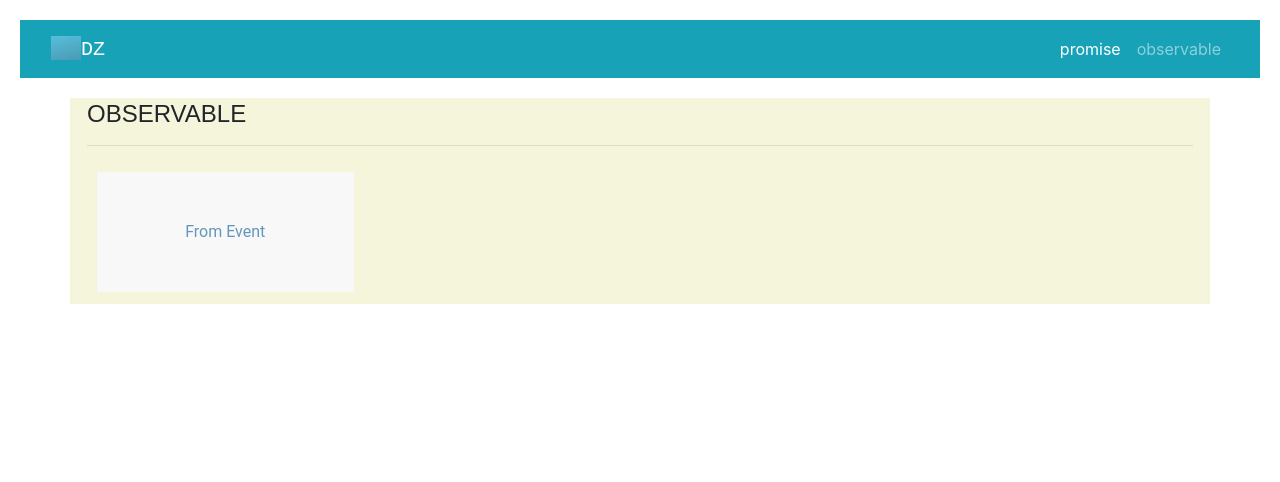
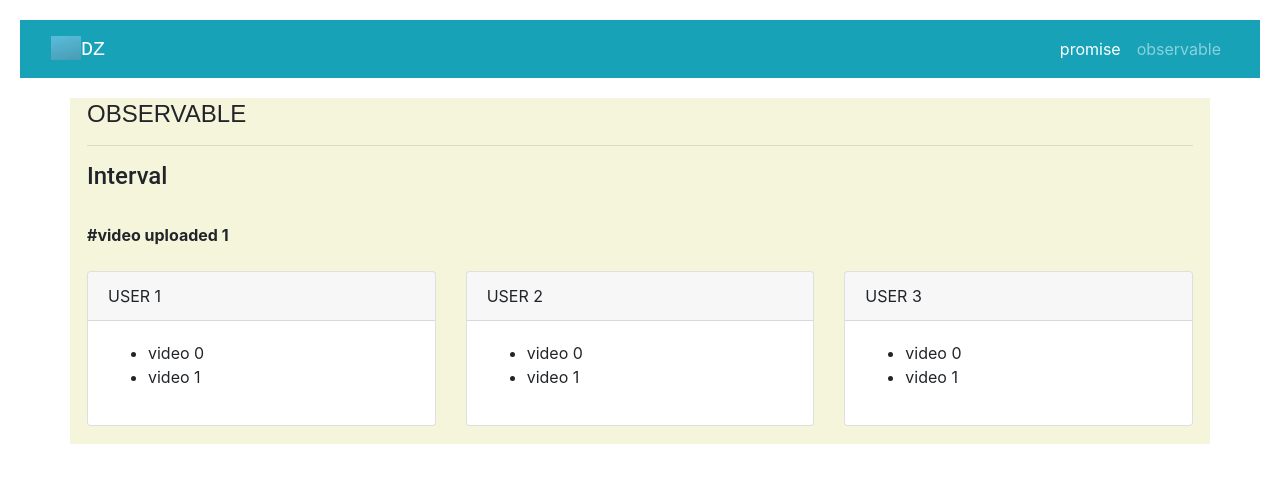
Before and after one commit to DeepakZunzunkar/RxjsDemo, an Angular app: page /observable/interval in a window 1280 px wide. Before the commit this address led to /observable. Shown: the top 482 px of the page. Built offline with nearby package versions, Linux system fonts and the light colour scheme.

Commit message:
interval and timer operator basice example

```diff
--- a/src/app/app-routing.module.ts
+++ b/src/app/app-routing.module.ts
@@ -5,6 +5,7 @@ import { PromiseComponent } from './promise/promise.component';
 import { ObervableComponent } from './obervable/obervable.component';
 import { ListComponent } from './obervable/list/list.component';
 import { FromEventComponent } from './obervable/from-event/from-event.component';
+import { IntervalComponent } from './obervable/interval/interval.component';
 
 const appRoutes :Routes = [
 
@@ -14,7 +15,8 @@ const appRoutes :Routes = [
 
       // { path : 'list', component:ListComponent },
       { path : '', component:ListComponent },  //set default routes for observable
-      { path : 'fromEvent', component: FromEventComponent }
+      { path : 'fromEvent', component: FromEventComponent },
+      { path : 'interval', component: IntervalComponent }
 
 
   ]},
--- a/src/app/app.module.ts
+++ b/src/app/app.module.ts
@@ -9,6 +9,7 @@ import { ObervableComponent } from './obervable/obervable.component';
 import { AppRoutingModule } from './app-routing.module';
 import { ListComponent } from './obervable/list/list.component';
 import { FromEventComponent } from './obervable/from-event/from-event.component';
+import { IntervalComponent } from './obervable/interval/interval.component';
 
 // const appRoutes :Routes = [
 
@@ -24,7 +25,8 @@ import { FromEventComponent } from './obervable/from-event/from-event.component'
     PromiseComponent,
     ObervableComponent,
     ListComponent,
-    FromEventComponent
+    FromEventComponent,
+    IntervalComponent
   ],
   imports: [
     BrowserModule,
--- a/src/app/obervable/from-event/from-event.component.html
+++ b/src/app/obervable/from-event/from-event.component.html
@@ -21,9 +21,9 @@
             <div class="card">
                 <div class="card-header">List</div>
                 <div class="card-body">
-                   <div id="elContainer1" class="ul">
+                   <ul id="elContainer1">
 
-                   </div>
+                   </ul>
                 </div>
             </div>
         </div>
--- /dev/null
+++ b/src/app/obervable/interval/interval.component.html
@@ -0,0 +1,40 @@
+<div class="my-3">
+    <h4 style="font-family: 'Roboto';">Interval</h4>
+    <br>
+    <strong>#video uploaded  {{ obsMsg }}</strong>
+    <br>
+    <br>
+    <div class="row">
+        <div class="col-md-4">
+            <div class="card">
+                <div class="card-header">USER 1</div>
+                <div class="card-body">
+                    <ul id="elContainer1">
+
+                    </ul>
+                </div>
+
+            </div>
+        </div>
+        <div class="col-md-4">
+            <div class="card">
+                <div class="card-header">USER 2</div>
+                <div class="card-body">
+                    <ul id="elContainer2">
+
+                    </ul>
+                </div>
+            </div>
+        </div>
+        <div class="col-md-4">
+            <div class="card">
+                <div class="card-header">USER 3</div>
+                <div class="card-body">
+                    <ul id="elContainer3">
+
+                    </ul>
+                </div>
+            </div>
+        </div>
+    </div>
+</div>
--- /dev/null
+++ b/src/app/obervable/interval/interval.component.ts
@@ -0,0 +1,46 @@
+import { Component, OnInit } from '@angular/core';
+import { interval, Subscription, timer } from 'rxjs';
+import { UtilityService } from 'src/app/app.services/utility.service';
+
+@Component({
+  selector: 'app-interval',
+  templateUrl: './interval.component.html',
+  styleUrls: ['./interval.component.css']
+})
+export class IntervalComponent implements OnInit {
+
+  constructor(private _utility: UtilityService) { }
+
+  obsMsg;
+  videoSubscription: Subscription;
+
+  ngOnInit(): void {
+
+    //it immediatly start to create stream of data
+    const broadCastVideo = interval(2000);
+
+    //timer(delay,interval)
+    // dealy (5000) - after 5 second it will start to create stream of data
+    // const broadCastVideo = timer(5000,1000);
+
+    this.videoSubscription = broadCastVideo.subscribe(res => {
+      // console.log(res)
+      this.obsMsg = res;
+      // if(res >= 5){
+      //   this.videoSubscription.unsubscribe();
+      // }
+
+      let video = "video " + res
+      this._utility.appendElementToListElement(video, 'elContainer1');
+      this._utility.appendElementToListElement(video, 'elContainer2');
+      this._utility.appendElementToListElement(video, 'elContainer3');
+      if (res >= 5) {
+        this.videoSubscription.unsubscribe();
+      }
+
+    })
+
+  }
+
+
+}
--- a/src/app/obervable/list/list.component.html
+++ b/src/app/obervable/list/list.component.html
@@ -4,10 +4,11 @@
             <li>
                 <a routerLink="fromEvent">From Event</a>
             </li>
-            <!-- <li>
-                <a routerLink="fromEvent">From Event</a>
+           <li>
+                <a routerLink="interval">Interval & Timer</a>
             </li>
-            <li>
+
+            <!--  <li>
                 <a routerLink="fromEvent">From Event</a>
             </li>
             <li>
```
Also changed, not shown: src/app/obervable/interval/interval.component.css (added), 1 other file (tests, documents, lock files or other folders).
